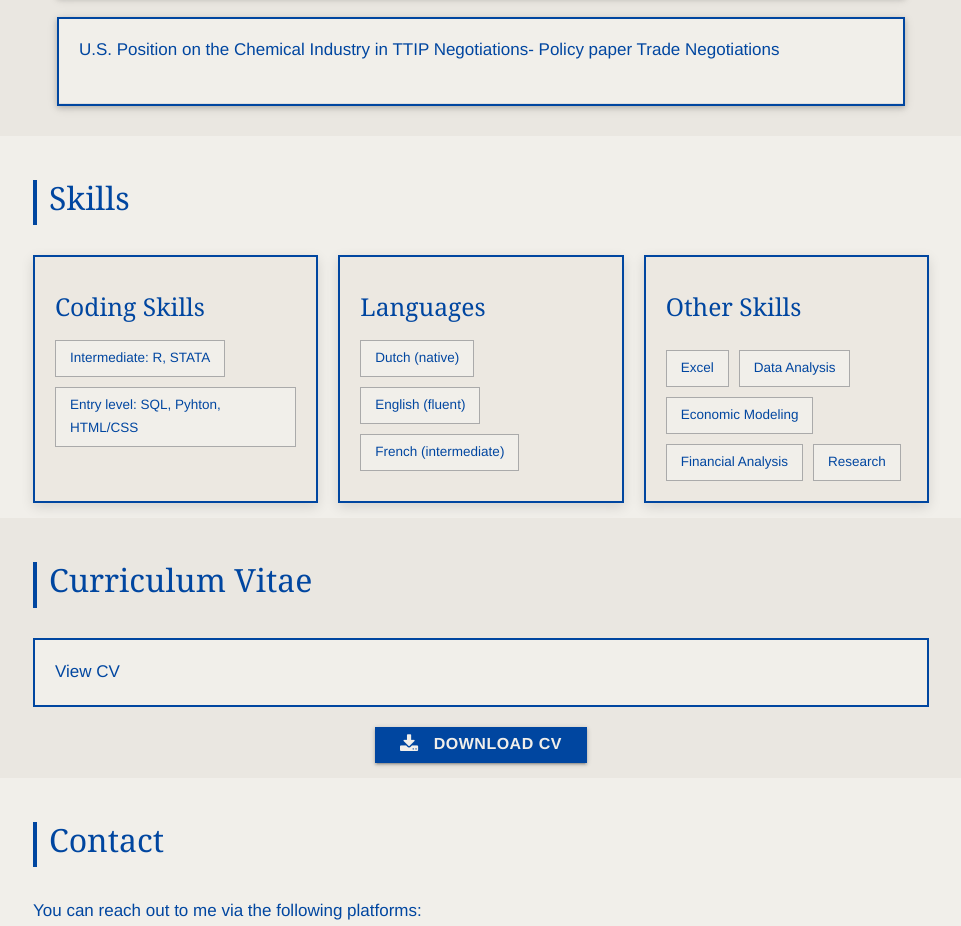
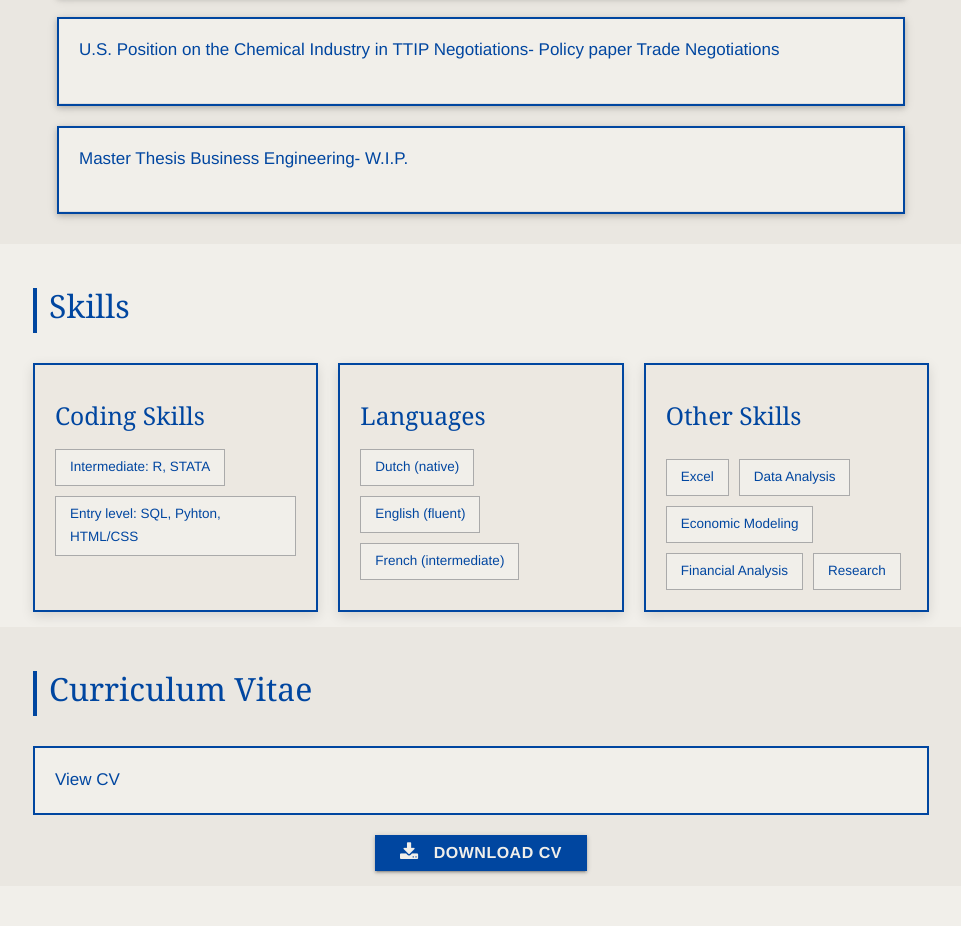
Before and after one commit to skonvinski/nathan.munteanu.io, a plain HTML site: page index.html in a window 1280 px wide. Shown: the part 1065-1991 px from the top of the page, without its empty margins (159-1120 px from the left). Drawn offline with nearby package versions, Linux system fonts and the light colour scheme.

Commit message:
Update index.html

```diff
--- a/index.html
+++ b/index.html
@@ -144,7 +144,16 @@ Negotiations</strong> - Policy paper Trade Negotiations
           <p><a href="/assets/papers/Policy Paper Nathan Munteanu.pdf" target="_blank" class="btn-custom">View Full Paper (PDF)</a></p>
         </div>
       </li>
-
+      <!-- Project 3 -->
+       <!-- Project 2 -->
+      <li class="project-card">
+        <div class="collapsible-header">
+          <strong> Master Thesis Business Engineering </strong> - W.I.P.
+        <div class="collapsible-body">
+          <p>WIP
+            </p>
+          </div>
+      </li>
     </ul>
   </div>
 </section>
```
